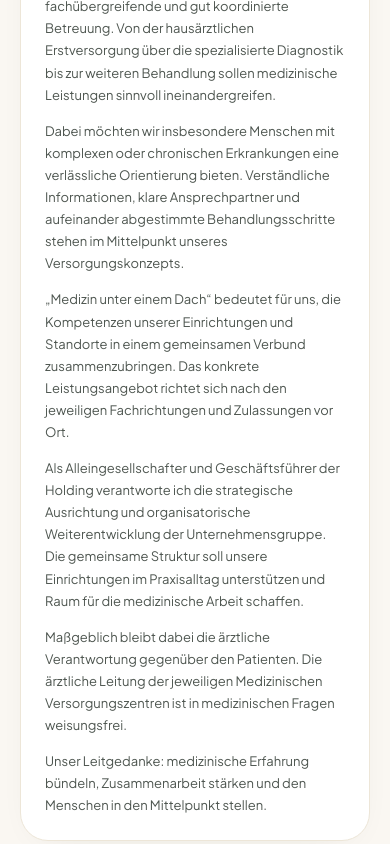
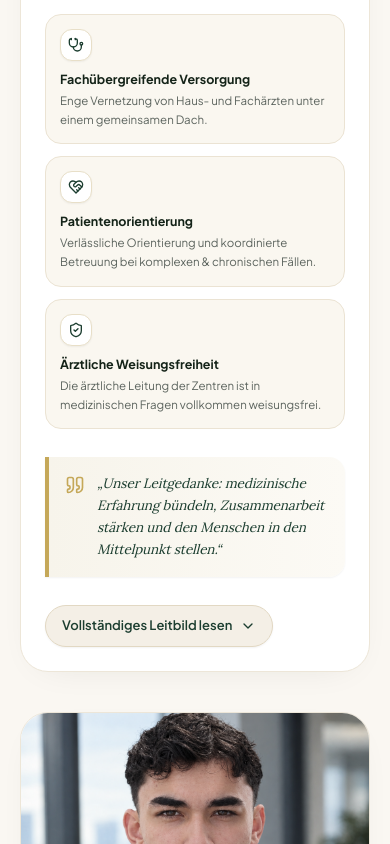
Before and after one commit to Arkadii-Redozubov-personal/Holding-NabiOta-Health-Group-Germany, a Next.js app: page /about in a window 390 px wide. Shown: the part 8460-9304 px from the top of the page. Built offline with nearby package versions, Linux system fonts and the light colour scheme.

Commit message:
feat(about): add structured key points and expandable full statement for founder card

```diff
--- a/src/components/pages/AboutPageComponent.tsx
+++ b/src/components/pages/AboutPageComponent.tsx
@@ -1,4 +1,6 @@
-import React from "react";
+"use client";
+
+import React, { useState } from "react";
 import Image from "next/image";
 import Link from "next/link";
 import { Header } from "@/components/layout/Header";
@@ -8,6 +10,8 @@ import { HoldingPurposeSection } from "@/components/sections/HoldingPurposeSecti
 import { SupportedLocale } from "@/lib/i18n";
 import {
   ChevronRight,
+  ChevronDown,
+  ChevronUp,
   ArrowRight,
   Users,
   Building2,
@@ -19,6 +23,7 @@ import {
   GraduationCap,
   Scale,
   Briefcase,
+  Quote,
 } from "lucide-react";
 
 interface AboutPageComponentProps {
@@ -242,6 +247,8 @@ function LightbulbValuesIcon({ className = "w-6 h-6" }: { className?: string })
 }
 
 export function AboutPageComponent({ locale = "de" }: AboutPageComponentProps) {
+  const [isFounderExpanded, setIsFounderExpanded] = useState(false);
+
   // Multilingual content dictionary
   const isUz = locale === "uz";
   const isEn = locale === "en";
@@ -757,7 +764,9 @@ export function AboutPageComponent({ locale = "de" }: AboutPageComponentProps) {
       : isAr
       ? "المؤسس والمساهم الوحيد والمدير العام لمجموعة NabiOta Health Group Germany القابضة"
       : "Gründer, Alleingesellschafter und Geschäftsführer der Holding NabiOta Health Group Germany",
-    founderParagraphs: [
+    founderBadge: isRu ? "§ 95 Abs. 1a SGB V · Врач-учредитель" : "§ 95 Abs. 1a SGB V · Gründungsarzt",
+
+    founderIntroParagraphs: [
       isUz
         ? "Mening turli mamlakatlardagi shifokorlik faoliyatim tibbiy tajribamni kengaytirdi va turli xil sog'liqni saqlash tuzilmalari haqidagi tushunchamni shakllantirdi. Bu jarayonda bemorlarga yuqori sifatli yordam ko'rsatish nafaqat kasbiy malakani, balki tibbiyot yo'nalishlari o'rtasida yaqin hamkorlikni ham talab qilishi haqidagi qat'iy ishonch paydo bo'ldi."
         : isRu
@@ -780,6 +789,132 @@ export function AboutPageComponent({ locale = "de" }: AboutPageComponentProps) {
         : isAr
         ? "ومن هذه القناعة ولدت فكرة تأسيس NabiOta Health Group Germany: الجمع بين كفاءات طب الأسرة والطب التخصصي تحت مظلة تنظيمية واحدة، وتصميم منظومة الرعاية من منظور المريض واحتياجاته."
         : "Aus dieser Überzeugung entstand die Idee zur NabiOta Health Group Germany: hausärztliche und fachärztliche Kompetenzen unter einem gemeinsamen organisatorischen Dach zusammenzuführen und die Versorgung aus der Perspektive der Patienten zu gestalten.",
+    ],
+
+    founderKeyPoints: [
+      {
+        title: isRu
+          ? "Междисциплинарная помощь"
+          : isUz
+          ? "Ko'p tarmoqli tibbiy yordam"
+          : isEn
+          ? "Cross-Disciplinary Care"
+          : isTr
+          ? "Branşlar Arası Sağlık Hizmeti"
+          : isAr
+          ? "رعاية متعددة التخصصات"
+          : "Fachübergreifende Versorgung",
+        desc: isRu
+          ? "Тесное взаимодействие терапевтов и узких специалистов под одной крышей."
+          : isUz
+          ? "Umumiy amaliyot va ixtisoslashgan shifokorlarning yagona tizimda hamkorligi."
+          : isEn
+          ? "Close integration of primary care and medical specialists under one roof."
+          : isTr
+          ? "Aile hekimleri ve uzman hekimlerin tek çatı altında kesintisiz iş birliği."
+          : isAr
+          ? "تكامل وثيق بين أطباء الأسرة والأطباء الاختصاصيين تحت سقف تنظيمي واحد."
+          : "Enge Vernetzung von Haus- und Fachärzten unter einem gemeinsamen Dach.",
+      },
+      {
+        title: isRu
+          ? "Ориентир на пациента"
+          : isUz
+          ? "Bemorga yo'naltirilganlik"
+          : isEn
+          ? "Patient-Centered Guidance"
+          : isTr
+          ? "Hasta Odaklı Yaklaşım"
+          : isAr
+          ? "توجيه ورعاية المريض"
+          : "Patientenorientierung",
+        desc: isRu
+          ? "Надежная маршрутизация и координация при сложных и хронических заболеваниях."
+          : isUz
+          ? "Murakkab va surunkali kasalliklarda ishonchli yo'naltirish va muvofiqlashtirilgan davolash."
+          : isEn
+          ? "Dependable guidance and coordinated treatment steps for complex & chronic conditions."
+          : isTr
+          ? "Karmaşık ve kronik rahatsızlıklarda güvenilir rehberlik ve koordineli tedavi."
+          : isAr
+          ? "مسار موثوق وتوجيه دقيق في الحالات المرضية المعقدة والأمراض المزمنة."
+          : "Verlässliche Orientierung und koordinierte Betreuung bei komplexen & chronischen Fällen.",
+      },
+      {
+        title: isRu
+          ? "Врачебная независимость"
+          : isUz
+          ? "Shifokorlik mustaqilligi"
+          : isEn
+          ? "Clinical Independence"
+          : isTr
+          ? "Tıbbi Bağımsızlık"
+          : isAr
+          ? "الاستقلالية الطبية التامة"
+          : "Ärztliche Weisungsfreiheit",
+        desc: isRu
+          ? "Медицинское руководство центров полностью свободно от сторонних указаний в клинических вопросах."
+          : isUz
+          ? "Tibbiyot markazlari bosh shifokorlari klinik qarorlarda to'liq mustaqildir."
+          : isEn
+          ? "Medical directorship of centers remains strictly free from non-clinical directives."
+          : isTr
+          ? "Merkezlerin tıbbi yönetimi klinik kararlarda talimatsız ve bağımsızdır."
+          : isAr
+          ? "تتمتع الإدارات الطبية في المراكز باستقلالية كاملة في جميع القرارات العلاجية."
+          : "Die ärztliche Leitung der Zentren ist in medizinischen Fragen vollkommen weisungsfrei.",
+      },
+    ],
+
+    founderQuote: isRu
+      ? "«Наш руководящий принцип: объединять медицинский опыт, укреплять партнерство и ставить человека в центр внимания.»"
+      : isUz
+      ? "«Bosh tamoyilimiz: tibbiy tajribani jamlash, hamkorlikni mustahkamlash va insonni markaziy o'ringa qo'yish.»"
+      : isEn
+      ? "“Our guiding principle: uniting clinical experience, strengthening collaboration, and placing people at the center.”"
+      : isTr
+      ? "“Temel ilkemiz: Tıbbi deneyimi birleştirmek, iş birliğini güçlendirmek ve insanı merkeze koymak.”"
+      : isAr
+      ? "«مبدؤنا التوجيهي: حشد الخبرة الطبية، تعزيز التعاون، ووضع الإنسان في قلب كل اهتمام.»"
+      : "„Unser Leitgedanke: medizinische Erfahrung bündeln, Zusammenarbeit stärken und den Menschen in den Mittelpunkt stellen.“",
+
+    founderExpandBtn: isRu
+      ? "Читать полное обращение"
+      : isUz
+      ? "To'liq murojaatni o'qish"
+      : isEn
+      ? "Read Full Statement"
+      : isTr
+      ? "Tam Metni Oku"
+      : isAr
+      ? "قراءة البيان الكامل"
+      : "Vollständiges Leitbild lesen",
+
+    founderCollapseBtn: isRu
+      ? "Свернуть обращение"
+      : isUz
+      ? "Murojaatni yopish"
+      : isEn
+      ? "Show Less"
+      : isTr
+      ? "Daha Az Göster"
+      : isAr
+      ? "طي البيان"
+      : "Weniger anzeigen",
+
+    founderExpandedTitle: isRu
+      ? "Подробная концепция помощи и структура ответственности"
+      : isUz
+      ? "Kengaytirilgan yordam konsepsiyasi va mas'uliyat"
+      : isEn
+      ? "Comprehensive Care Model & Corporate Governance"
+      : isTr
+      ? "Kapsamlı Sağlık Modeli ve Kurumsal Yönetim"
+      : isAr
+      ? "نموذج الرعاية الشامل والحوكمة المؤسسية"
+      : "Ausführliches Versorgungskonzept & Verantwortung",
+
+    founderExpandedParagraphs: [
       isUz
         ? "Bizning maqsadimiz — shaxsiylashtirilgan, ko'p tarmoqli va muvofiqlashtirilgan tibbiy parvarish. Birlamchi tibbiy yordamdan boshlab ixtisoslashgan diagnostika va keyingi davolanishgacha barcha xizmatlar o'zaro uzviy bog'lanishi kerak."
         : isRu
@@ -835,18 +970,8 @@ export function AboutPageComponent({ locale = "de" }: AboutPageComponentProps) {
         : isAr
         ? "تبقى المسؤولية الطبية تجاه المرضى هي المعيار الأساسي والمحدد. وتتمتع الإدارة الطبية في مراكز الرعاية الطبية (MVZ) باستقلالية تامة وحرية كاملة دون أي تعليمات تجارية في القرارات العلاجية."
         : "Maßgeblich bleibt dabei die ärztliche Verantwortung gegenüber den Patienten. Die ärztliche Leitung der jeweiligen Medizinischen Versorgungszentren ist in medizinischen Fragen weisungsfrei.",
-      isUz
-        ? "Bosh tamoyilimiz: tibbiy tajribani jamlash, hamkorlikni mustahkamlash va insonni markaziy o'ringa qo'yish."
-        : isRu
-        ? "Наш руководящий принцип: объединять медицинский опыт, укреплять партнерство и ставить человека в центр внимания."
-        : isEn
-        ? "Our guiding principle: uniting clinical experience, strengthening collaboration, and placing people at the center."
-        : isTr
-        ? "Temel ilkemiz: Tıbbi deneyimi birleştirmek, iş birliğini güçlendirmek ve insanı merkeze koymak."
-        : isAr
-        ? "مبدؤنا التوجيهي: حشد الخبرة الطبية، تعزيز التعاون، ووضع الإنسان في قلب كل اهتمام."
-        : "Unser Leitgedanke: medizinische Erfahrung bündeln, Zusammenarbeit stärken und den Menschen in den Mittelpunkt stellen.",
     ],
+    founderParagraphs: [],
 
     consultantName: isRu
       ? "Азизбек Фишер-Рахимов (Azizbek Fischer-Rahimov)"
@@ -1962,6 +2087,12 @@ export function AboutPageComponent({ locale = "de" }: AboutPageComponentProps) {
 
                   {/* Right: doctor information */}
                   <div className="p-6 sm:p-8 lg:p-10 flex flex-col justify-center">
+                    <div className="flex flex-wrap items-center gap-2 mb-2">
+                      <span className="inline-flex items-center gap-1.5 px-3 py-1 rounded-full text-[11px] font-semibold tracking-wider uppercase bg-[#F4EFE6] text-[#8B7347] border border-[#E8DFC8]">
+                        {t.founderBadge}
+                      </span>
+                    </div>
+
                     <h3 className="font-serif text-[26px] sm:text-[32px] lg:text-[36px] font-bold text-[#142318] leading-[1.12]">
                       {t.founderName}
                     </h3>
@@ -1969,10 +2100,76 @@ export function AboutPageComponent({ locale = "de" }: AboutPageComponentProps) {
                       {t.founderRole}
                     </p>
 
+                    {/* Introductory core paragraphs */}
                     <div className="space-y-3.5 text-[13px] sm:text-[13.5px] lg:text-[14px] text-[#4E5650] leading-[1.7] font-sans mt-5">
-                      {t.founderParagraphs.map((para: string, idx: number) => (
+                      {t.founderIntroParagraphs.map((para: string, idx: number) => (
                         <p key={idx}>{para}</p>
                       ))}
+                    </div>
+
+                    {/* Key Highlights (3 cards) */}
+                    <div className="grid grid-cols-1 sm:grid-cols-3 gap-3 my-5">
+                      {t.founderKeyPoints.map((point: { title: string; desc: string }, idx: number) => (
+                        <div
+                          key={idx}
+                          className="bg-[#FAF7F0] border border-[#EBE3D3] rounded-2xl p-3.5 flex flex-col justify-start transition-all hover:border-[#D5B878]/70 hover:shadow-xs"
+                        >
+                          <div className="w-8 h-8 rounded-xl bg-white border border-[#E8DFC8] text-[#1B3D2F] flex items-center justify-center shrink-0 mb-2.5 shadow-xs">
+                            {idx === 0 && <Stethoscope className="w-4 h-4 text-[#1B3D2F]" />}
+                            {idx === 1 && <HeartHandshake className="w-4 h-4 text-[#1B3D2F]" />}
+                            {idx === 2 && <ShieldCheck className="w-4 h-4 text-[#1B3D2F]" />}
+                          </div>
+                          <h4 className="text-[12.5px] font-bold text-[#142318] leading-snug">
+                            {point.title}
+                          </h4>
+                          <p className="text-[11.5px] text-[#5C645E] leading-relaxed mt-1 font-sans">
+                            {point.desc}
+                          </p>
+                        </div>
+                      ))}
+                    </div>
+
+                    {/* Featured Guiding Principle Quote (Leitgedanke) */}
+                    <div className="bg-gradient-to-r from-[#F7F4EB] to-[#FCFAF5] border-l-4 border-[#C5A859] rounded-r-2xl p-4 sm:p-5 my-2 shadow-xs">
+                      <div className="flex items-start gap-3">
+                        <Quote className="w-5 h-5 text-[#C5A859] shrink-0 mt-0.5" />
+                        <p className="text-[13.5px] sm:text-[14px] font-serif italic text-[#1B3D2F] leading-relaxed">
+                          {t.founderQuote}
+                        </p>
+                      </div>
+                    </div>
+
+                    {/* Expand/Collapse Toggle Button */}
+                    <div className="mt-4 pt-1 flex items-center">
+                      <button
+                        type="button"
+                        onClick={() => setIsFounderExpanded(!isFounderExpanded)}
+                        className="group inline-flex items-center gap-2 text-[13px] sm:text-[13.5px] font-semibold text-[#1B3D2F] hover:text-[#8B7347] bg-[#F4EFE6] hover:bg-[#EFE8DC] active:scale-[0.99] transition-all duration-200 px-4 py-2.5 rounded-full border border-[#E2D8C3] cursor-pointer shadow-xs"
+                        aria-expanded={isFounderExpanded}
+                      >
+                        <span>{isFounderExpanded ? t.founderCollapseBtn : t.founderExpandBtn}</span>
+                        {isFounderExpanded ? (
+                          <ChevronUp className="w-4 h-4 transition-transform duration-200 group-hover:-translate-y-0.5" />
+                        ) : (
+                          <ChevronDown className="w-4 h-4 transition-transform duration-200 group-hover:translate-y-0.5" />
+                        )}
+                      </button>
+                    </div>
+
+                    {/* Expandable Section with Detailed Model & Responsibilities */}
+                    <div
+                      className={`transition-all duration-500 ease-in-out overflow-hidden ${
+                        isFounderExpanded ? "max-h-[2200px] opacity-100 mt-5 pt-5 border-t border-[#EDE6D8]" : "max-h-0 opacity-0"
+                      }`}
+                    >
+                      <h4 className="text-[12.5px] font-bold uppercase tracking-wider text-[#8B7347] mb-3 font-sans">
+                        {t.founderExpandedTitle}
+                      </h4>
+                      <div className="space-y-3.5 text-[13px] sm:text-[13.5px] lg:text-[14px] text-[#4E5650] leading-[1.7] font-sans">
+                        {t.founderExpandedParagraphs.map((para: string, idx: number) => (
+                          <p key={idx}>{para}</p>
+                        ))}
+                      </div>
                     </div>
                   </div>
                 </div>
```
